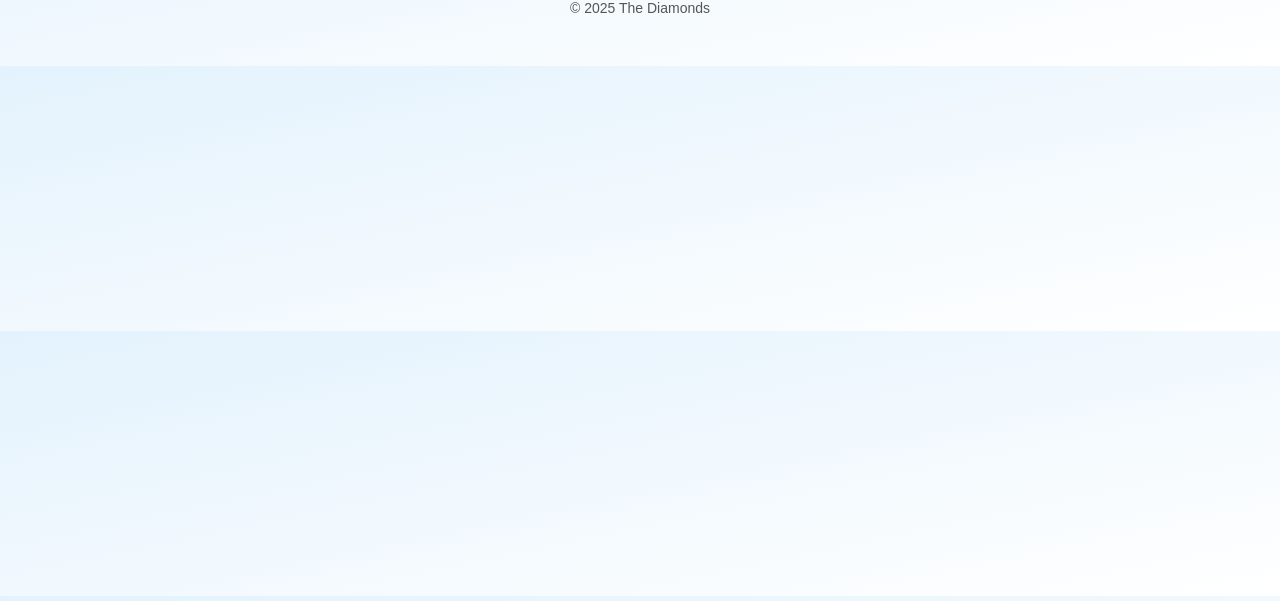
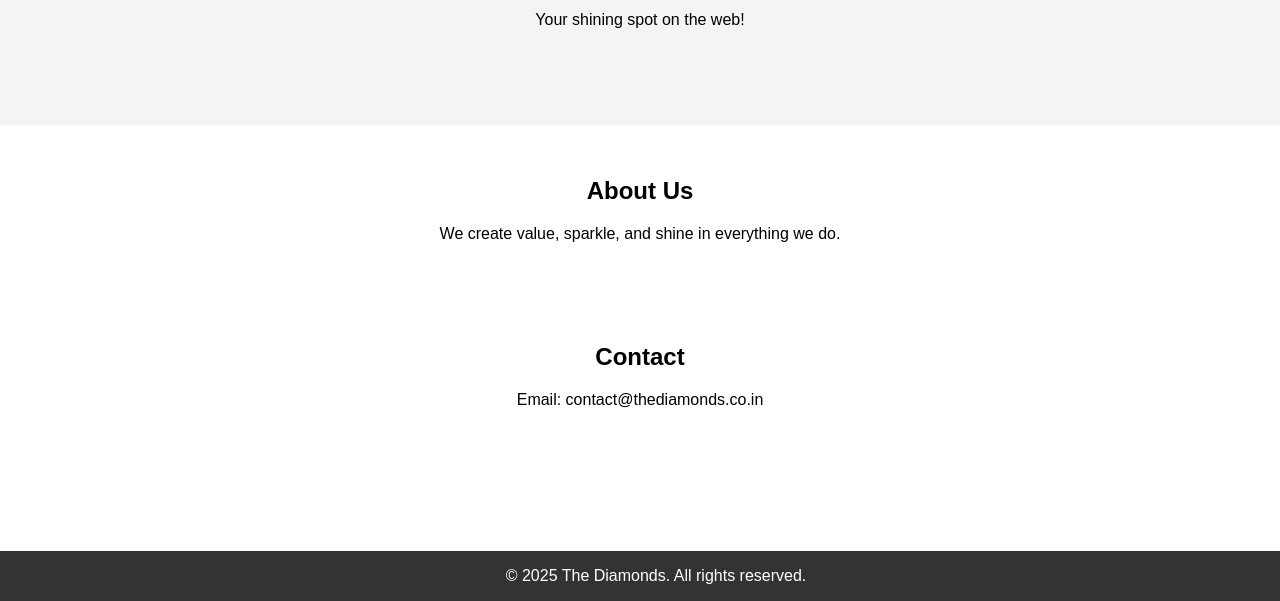
Before and after one commit to silentkillervikas/TheDiamonds, a plain HTML site: page index.html in a window 1280 px wide. Shown: the part 199-800 px from the top of the page. Drawn offline with Linux system fonts and the light colour scheme.

Commit message:
Update homepage with navigation and hero section

```diff
--- a/index.html
+++ b/index.html
@@ -1,31 +1,44 @@
-<!doctype html>
+<!DOCTYPE html>
 <html lang="en">
 <head>
-  <meta charset="utf-8" />
-  <meta name="viewport" content="width=device-width,initial-scale=1" />
+  <meta charset="UTF-8">
   <title>The Diamonds</title>
+  <meta name="viewport" content="width=device-width, initial-scale=1.0">
+  <link rel="icon" href="favicon.ico">
   <style>
-    body {
-      font-family: Arial, sans-serif;
-      background: linear-gradient(to bottom right, #e3f2fd, #ffffff);
-      color: #333;
-      text-align: center;
-      margin: 0;
-      padding: 50px;
-    }
-    h1 {
-      color: #0d47a1;
-    }
-    footer {
-      margin-top: 50px;
-      font-size: 14px;
-      color: #555;
-    }
+    body { font-family: Arial, sans-serif; margin:0; padding:0; }
+    nav { background:#333; color:white; padding:1rem; text-align:center; }
+    nav a { color:white; margin:0 1rem; text-decoration:none; }
+    header { background:#f4f4f4; padding:5rem 1rem; text-align:center; }
+    footer { background:#333; color:white; text-align:center; padding:1rem; position:fixed; bottom:0; width:100%; }
   </style>
 </head>
 <body>
+
+<nav>
+  <a href="#">Home</a>
+  <a href="#about">About</a>
+  <a href="#contact">Contact</a>
+</nav>
+
+<header>
   <h1>Welcome to The Diamonds</h1>
-  <p>This is a simple static website hosted for free using GitHub Pages ✨</p>
-  <footer>© 2025 The Diamonds</footer>
+  <p>Your shining spot on the web!</p>
+</header>
+
+<section id="about" style="padding:2rem;text-align:center;">
+  <h2>About Us</h2>
+  <p>We create value, sparkle, and shine in everything we do.</p>
+</section>
+
+<section id="contact" style="padding:2rem;text-align:center;">
+  <h2>Contact</h2>
+  <p>Email: contact@thediamonds.co.in</p>
+</section>
+
+<footer>
+  &copy; 2025 The Diamonds. All rights reserved.
+</footer>
+
 </body>
 </html>
```
